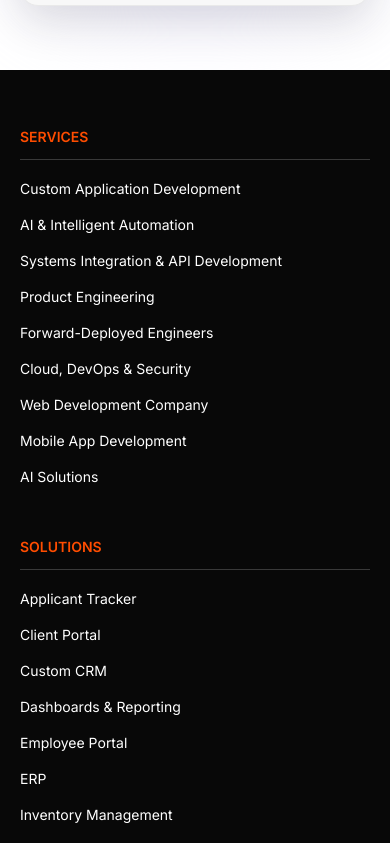
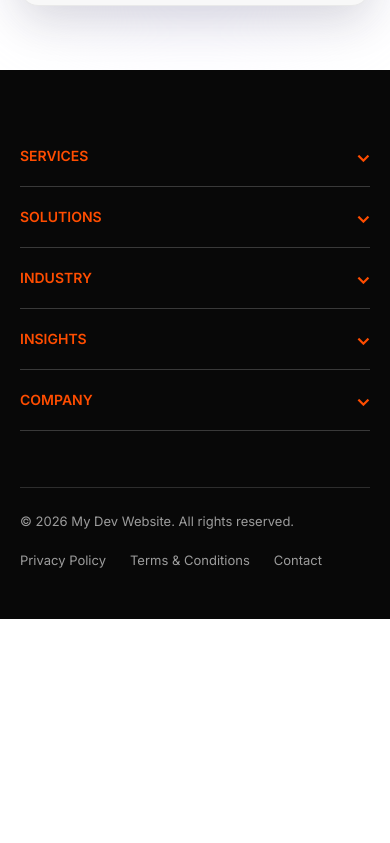
Before and after one commit to shivanithakur90/my-dev-website, a Next.js app: page / in a window 390 px wide. Shown: the part 6361-7204 px from the top of the page. After the commit the page ends 6980 px from the top, so only its background shows below. Built offline with nearby package versions, Linux system fonts and the light colour scheme.

Commit message:
surjeet latest chnages

```diff
--- a/components/layout/Footer.tsx
+++ b/components/layout/Footer.tsx
@@ -1,4 +1,7 @@
+"use client";
+
 import Link from "next/link";
+import { useState } from "react";
 
 const footerColumns = [
   {
@@ -65,6 +68,8 @@ const footerColumns = [
 ];
 
 export default function Footer() {
+  const [openColumn, setOpenColumn] = useState<string | null>(null);
+
   return (
     <footer className="relative overflow-hidden bg-[#080808] text-white">
 
@@ -84,14 +89,38 @@ export default function Footer() {
       </div>
 
       <div className="container pb-12 pt-14 sm:pt-16 lg:pt-20">
-        <div className="grid grid-cols-1 gap-12 sm:grid-cols-2 lg:grid-cols-5 lg:gap-10">
+        <div className="grid grid-cols-1 gap-0 sm:grid-cols-2 sm:gap-12 lg:grid-cols-5 lg:gap-10">
           {footerColumns.map((column) => (
             <div key={column.title}>
-              <h3 className="mb-4 border-b border-white/20 pb-3 text-[14px] font-semibold uppercase text-[#ff4d00]">
+              <button
+                type="button"
+                className="flex w-full items-center justify-between border-b border-white/20 py-4 text-left text-[14px] font-semibold uppercase text-[#ff4d00] sm:hidden"
+                aria-expanded={openColumn === column.title}
+                onClick={() =>
+                  setOpenColumn(
+                    openColumn === column.title ? null : column.title,
+                  )
+                }
+              >
+                {column.title}
+                <span
+                  className={`text-lg transition-transform duration-200 ${
+                    openColumn === column.title ? "rotate-180" : ""
+                  }`}
+                >
+                  ⌄
+                </span>
+              </button>
+
+              <h3 className="mb-4 hidden border-b border-white/20 pb-3 text-[14px] font-semibold uppercase text-[#ff4d00] sm:block">
                 {column.title}
               </h3>
 
-              <ul className="space-y-3">
+              <ul
+                className={`space-y-3 pb-4 pt-4 sm:block sm:p-0 ${
+                  openColumn === column.title ? "block" : "hidden"
+                }`}
+              >
                 {column.links.map((link) => (
                   <li key={link.label}>
                     <Link
```
